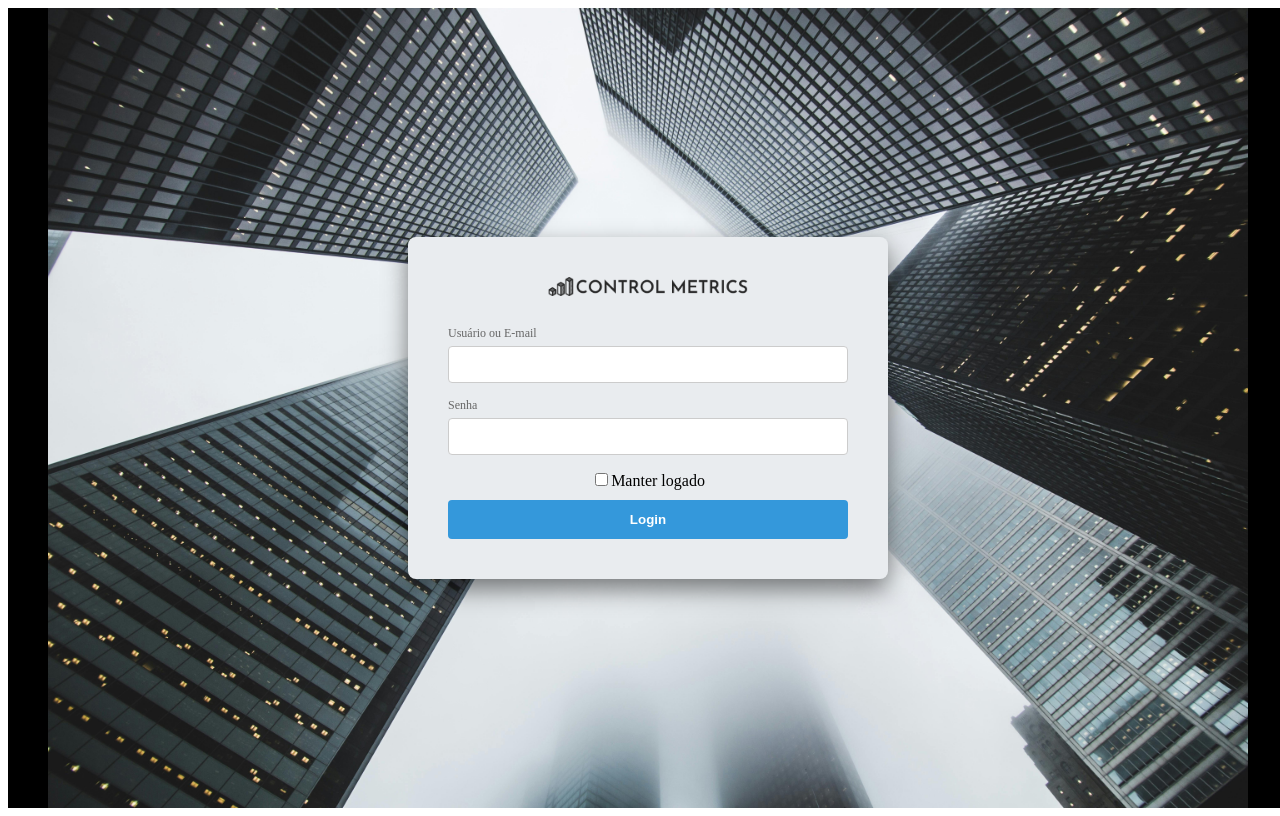
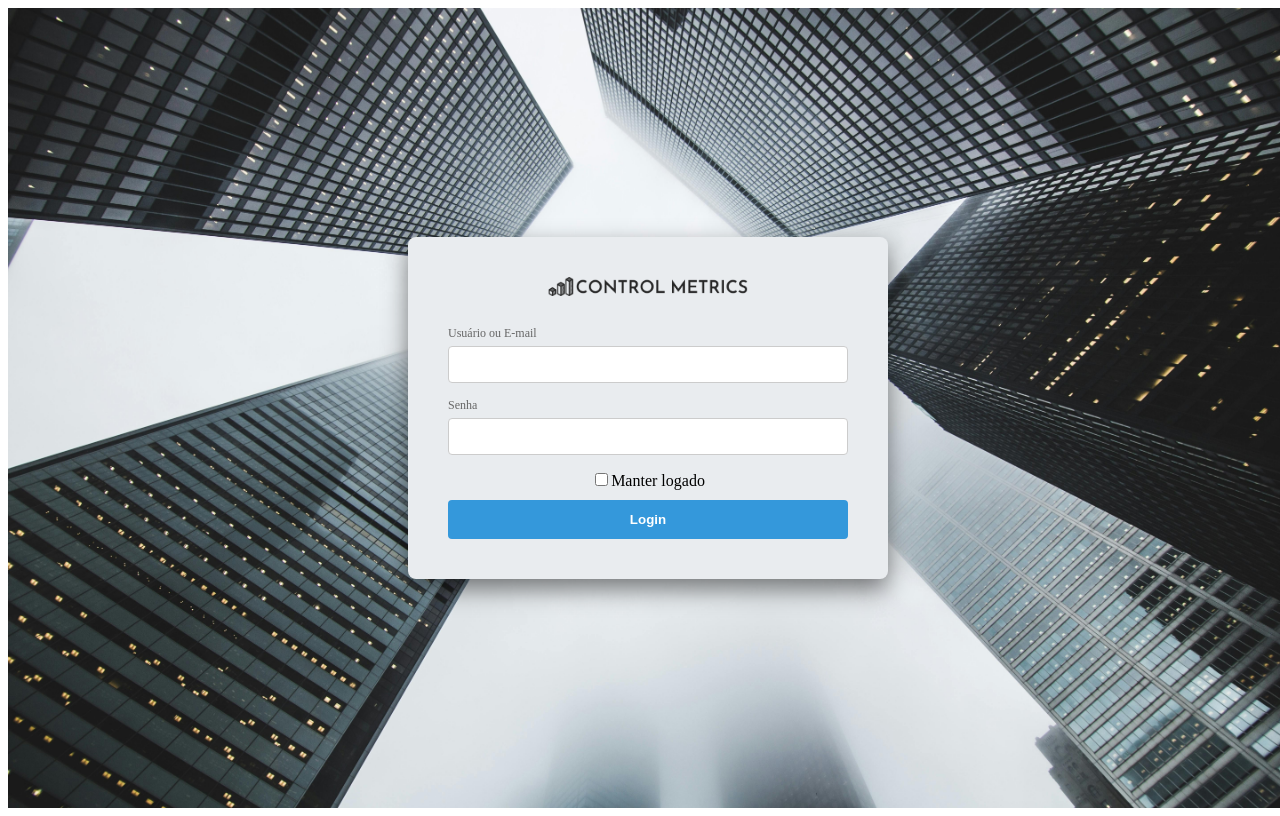
Before and after one commit to Heliferreira/funil-de-vendas-, a React (Vite) app in the folder client/: page / in a window 1280 px wide. Built offline with nearby package versions, Linux system fonts and the light colour scheme; the HTML template or start-up script is replaced by a standard one.

Commit message:
style: usando cover para remover faixas pretas e mantendo escala original

```diff
--- a/client/src/login.css
+++ b/client/src/login.css
@@ -4,18 +4,15 @@
   display: flex;
   justify-content: center;
   align-items: center;
-  background-color: #000; /* Fundo preto caso a imagem não preencha tudo */
 
-  /* Ajustes para a foto original */
-  background-size: contain;    /* Mostra a foto INTEIRA sem cortes/zoom */
-  background-position: center;
+  /* AJUSTE PARA PREENCHER TUDO SEM FAIXAS */
+  background-size: cover;    /* Estica a imagem para cobrir toda a tela */
+  background-position: center; /* Mantém o centro da foto focado */
   background-repeat: no-repeat;
 
   position: relative;
   overflow: hidden;
 }
-
-/* REMOVA ou delete todo o bloco .login-bg::before que estava aqui */
 
 .login-card {
   background: #e9ecef;
```
